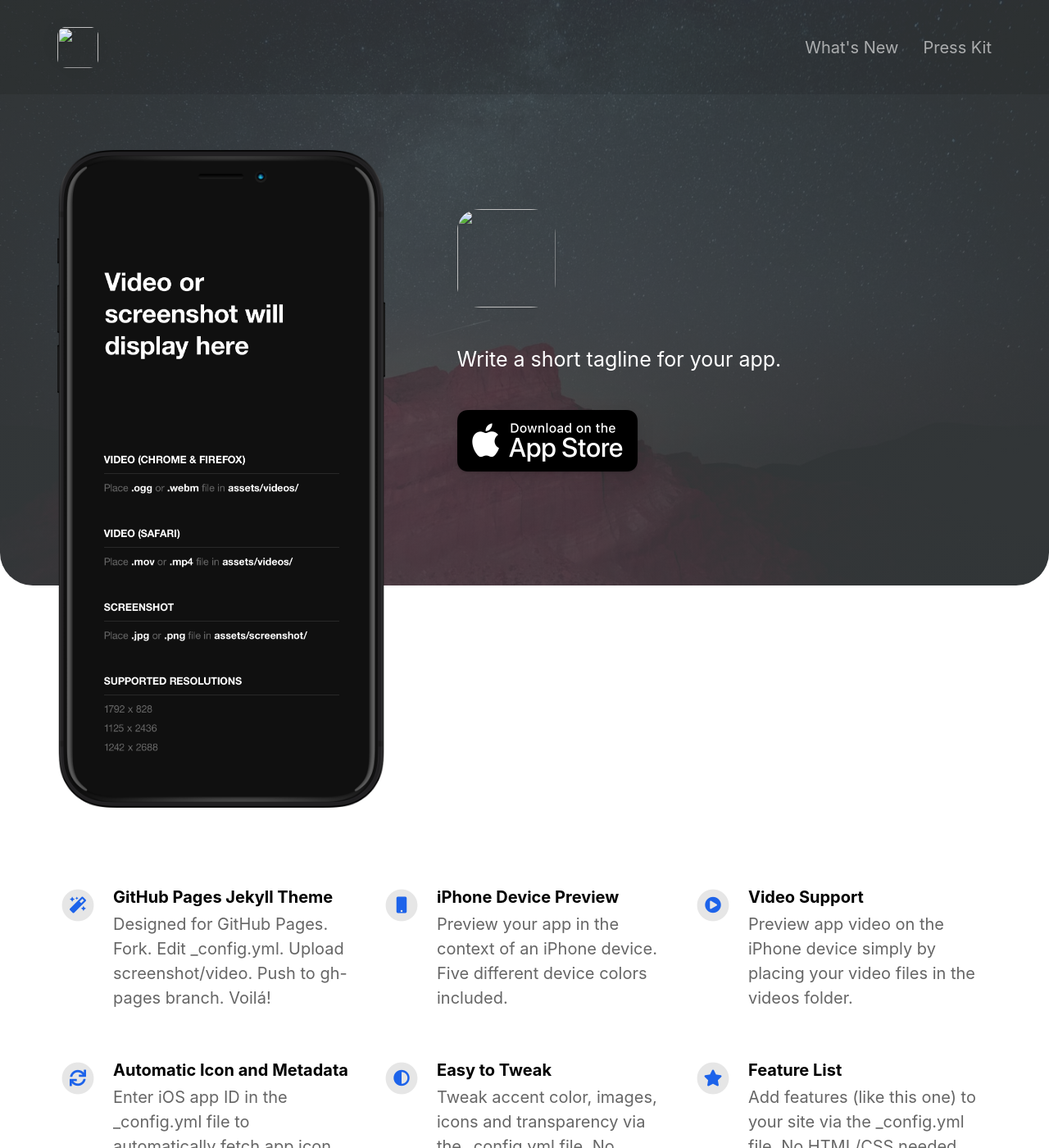
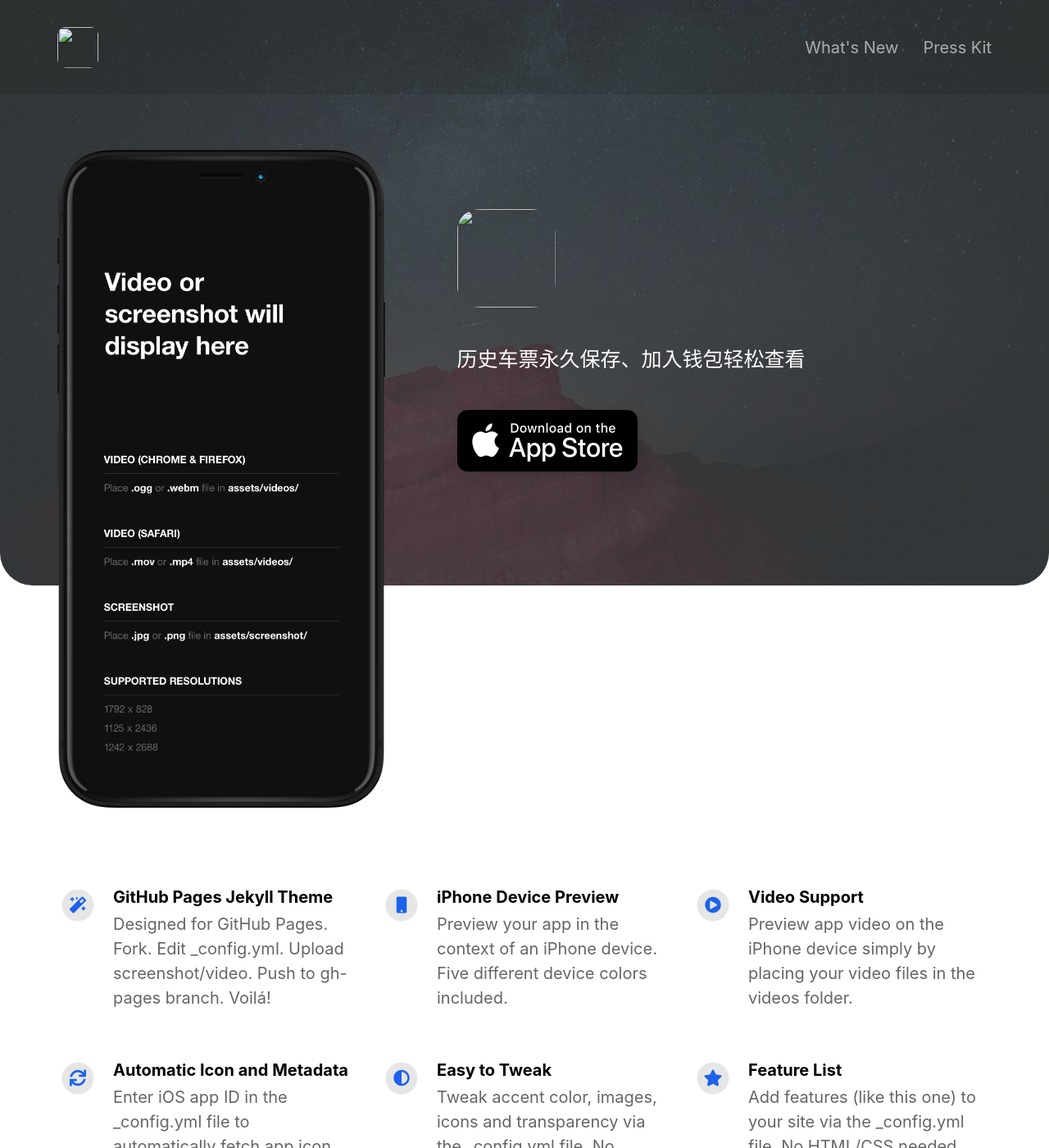
Before and after one commit to app-thedafeige/cpp, a Jekyll site: the page built from index.html, in a window 1280 px wide and 1400 px high. Shown: the whole window at 82% size. Built offline with Jekyll 4.4.1, drawn with Linux system fonts in a browser that asks for light colours; nearby versions of some CDN libraries; some of the changed text lies outside the part shown.

Commit message:
config app info

```diff
--- a/_config.yml
+++ b/_config.yml
@@ -2,8 +2,8 @@
 page_title                                :                                           # Automatically populates with app name if not set and if iOS app ID is set. Otherwise enter manually.
 
 # App Info
-ios_app_id                                : 1234793120                                # Required. Enter iOS app ID to automatically populate name, price and icons (e.g. 718043190).
-ios_app_country                           : us                                        # Required outside USA. Enter 2 letter country code as in https://en.wikipedia.org/wiki/ISO_3166-1_alpha-2
+ios_app_id                                : 6446212291                                # Required. Enter iOS app ID to automatically populate name, price and icons (e.g. 718043190).
+ios_app_country                           : cn                                        # Required outside USA. Enter 2 letter country code as in https://en.wikipedia.org/wiki/ISO_3166-1_alpha-2
 
 appstore_link                             :                                           # Automatically populates if not set and if iOS app ID is set. Otherwise enter manually.
 playstore_link                            :                                           # Enter Google Play Store URL.
@@ -13,21 +13,21 @@ presskit_download_link                    : https://emilbaehr.com
 app_icon                                  : # assets/appicon.png                      # Automatically populates if not set and if iOS app ID is set.  Otherwise enter path to icon file manually.
 app_name                                  :                                           # Automatically populates if not set and if iOS app ID is set.  Otherwise enter manually.
 app_price                                 :                                           # Automatically populates if not set and if iOS app ID is set.  Otherwise enter manually.
-app_description                           : Write a short tagline for your app.
+app_description                           : 历史车票永久保存、加入钱包轻松查看
 
 enable_smart_app_banner                   : true                                      # Set to true to show a smart app banner at top of page on mobile devices.
 
 
 
 # Information About Yourself
-your_name                                 : Emil Baehr
-your_link                                 : https://emilbaehr.com
-your_city                                 : Copenhagen
-email_address                             : emil.baehr@gmail.com
+your_name                                 : the Dafeige
+your_link                                 : https://app.thedafeige.com
+your_city                                 : Beijing
+email_address                             : cpp@thedafeige.com
 facebook_username                         :
-instagram_username                        : ebaehr
-twitter_username                          : ebaehr
-github_username                           : emilbaehr
+instagram_username                        : thedafeige
+twitter_username                          :
+github_username                           :
 youtube_username                          :
 
 
```
